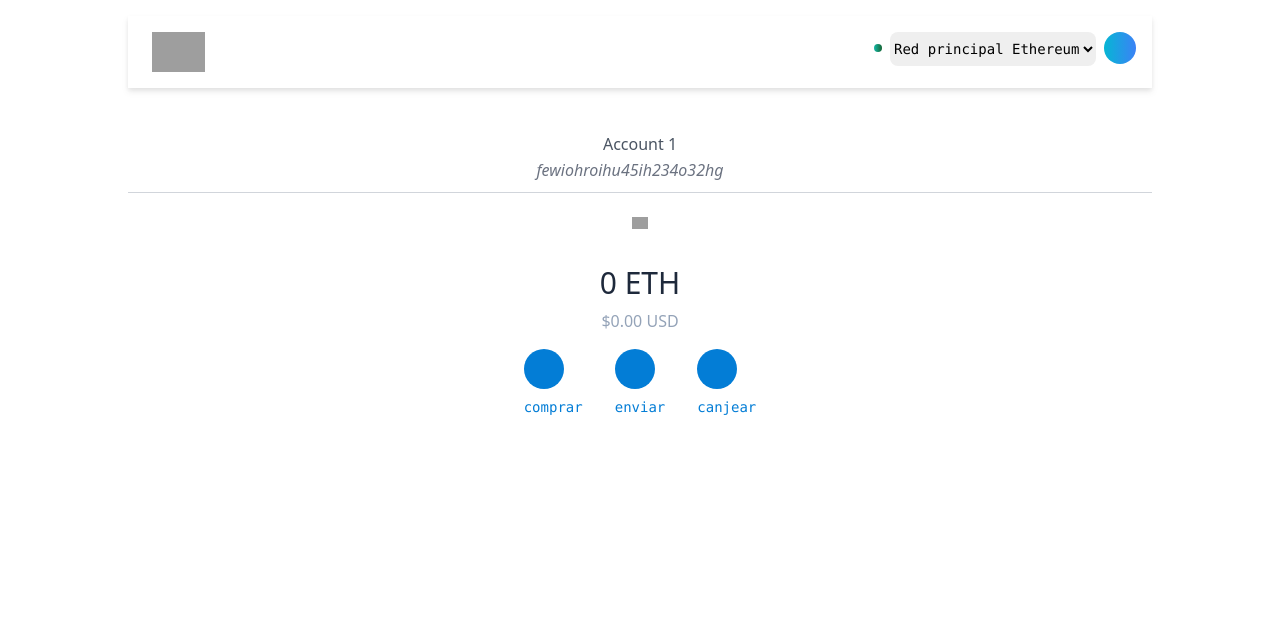
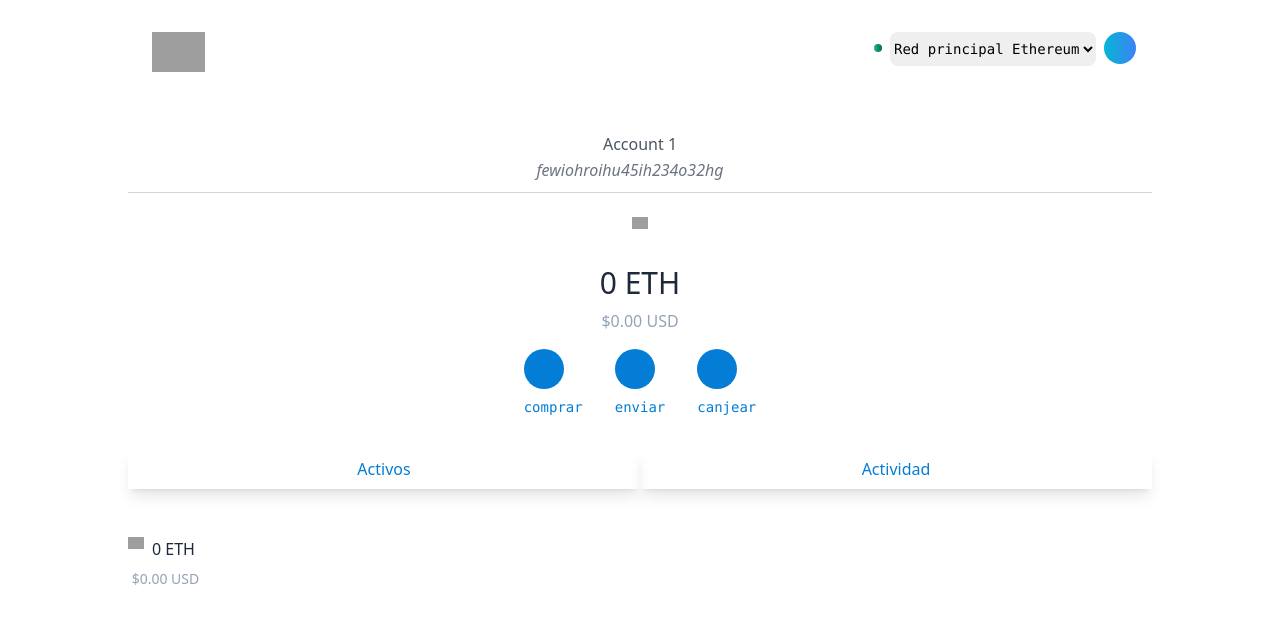
Before and after one commit to Granadolab/metamask-wallet, a React (Create React App) app: page / in a window 1280 px wide. Shown: the top 624 px of the page. Built offline with nearby package versions, Linux system fonts and the light colour scheme; grey boxes are pictures that could not be loaded; some icons are missing.

Commit message:
cambio de interactividad con secciones de actividad

```diff
--- a/src/App.js
+++ b/src/App.js
@@ -2,6 +2,8 @@ import { Fragment } from 'react';
 import { Account } from './components/Account';
 import { Cash } from './components/Cash';
 import { Header } from './components/Header';
+import { Transaction } from './components/Transaction';
+
 
 export const App = () => {
     return (
@@ -10,6 +12,7 @@ export const App = () => {
                 <Header/>
                 <Account/>
                 <Cash/>
+                <Transaction/>
            </div>
         </Fragment>
     )
--- /dev/null
+++ b/src/components/Active.jsx
@@ -0,0 +1,23 @@
+import React from 'react'
+
+export const Active = () => {
+
+    return (
+        <div className='flex'>
+           <div className="flex flex-col">
+            <div className='flex flex-row justify-center py-2 '>
+                <div className='rounded-full shadow-2xl h-4 w-4 py-4'>
+                    <img src='https://cdn.worldvectorlogo.com/logos/ethereum-1.svg' alt="ethereum"/>
+                </div>
+                <div className='flex flex-row justify-center pt-4 px-2' >
+                    <p className='text-slate-800 font-ligth text-md'>0 ETH</p>
+                </div>
+            </div>
+
+            <div className='flex flex-row justify-center' >
+                <p className='text-slate-400 font-normal text-sm'>$0.00 USD</p>
+            </div>
+           </div>
+        </div>
+    )
+}
--- /dev/null
+++ b/src/components/Activity.jsx
@@ -0,0 +1,9 @@
+import React from 'react'
+
+export const Activity = () => {
+    return (
+        <div>
+            <h4>Activity</h4>
+        </div>
+    )
+}
--- a/src/components/Header.jsx
+++ b/src/components/Header.jsx
@@ -3,7 +3,7 @@ import React, { Fragment } from 'react'
 export const Header = () => {
     return (
 <Fragment>
-    <nav className="bg-white drop-shadow-md">
+    <nav className="bg-white drop-shadow-xs">
         <div className="w-full mx-auto px-2">
             <div className="flex flex-row py-4">
                 <div className="w-full md:px-4">
--- /dev/null
+++ b/src/components/Transaction.jsx
@@ -0,0 +1,46 @@
+
+import React, { Fragment, useState } from 'react';
+import { Active } from './Active';
+import { Activity } from './Activity';
+
+export const Transaction = () => {
+
+    const actives = 'active';
+    const activity = 'activity';
+
+    const [change, setChange] = useState('active');
+
+    const handleChange = (param) => {
+        setChange(param);
+    }
+
+    return (
+       <Fragment>
+           <div>
+               <div className='flex flex-row py-4'>
+                    <div onClick={()=>handleChange(actives)} className='flex-1  px-1 py-2 shadow-lg cursor-pointer'>
+                        <p></p>
+                        <p className='text-meta-blue text-center'>Activos</p>
+
+                    </div>
+                    <div onClick={()=>handleChange(activity)} className='flex-1 px-1 py-2 shadow-lg cursor-pointer'>
+                        <p></p>
+                        <p className='text-meta-blue text-center'>Actividad</p>
+                    </div>
+               </div>
+
+               <div className='flex flex-row hover:bg-gray-300 py-2'>
+
+                   {
+                       (change === 'active' )
+                       ?
+                       <Active/>
+                       :
+                       <Activity/>
+
+                   }
+               </div>
+           </div>
+       </Fragment>
+    )
+}
```
